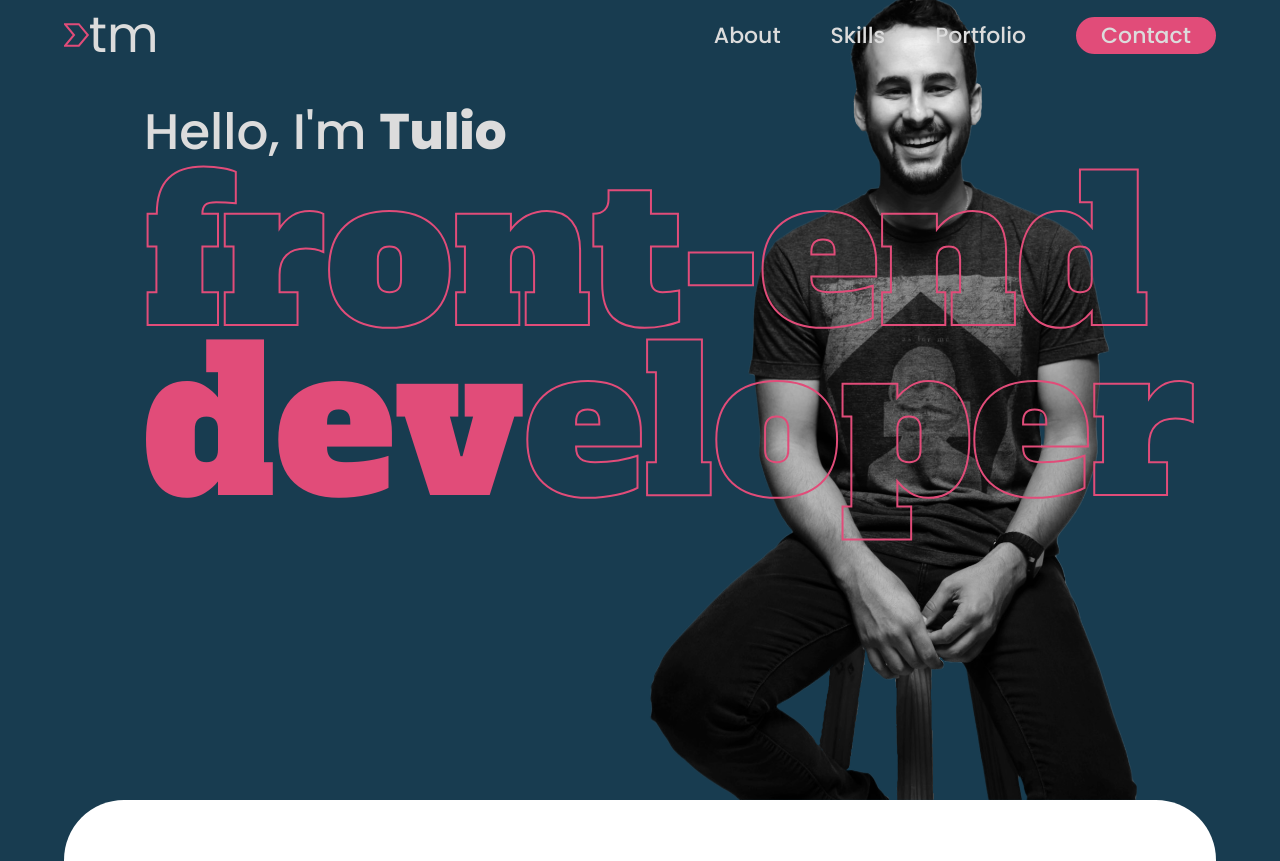
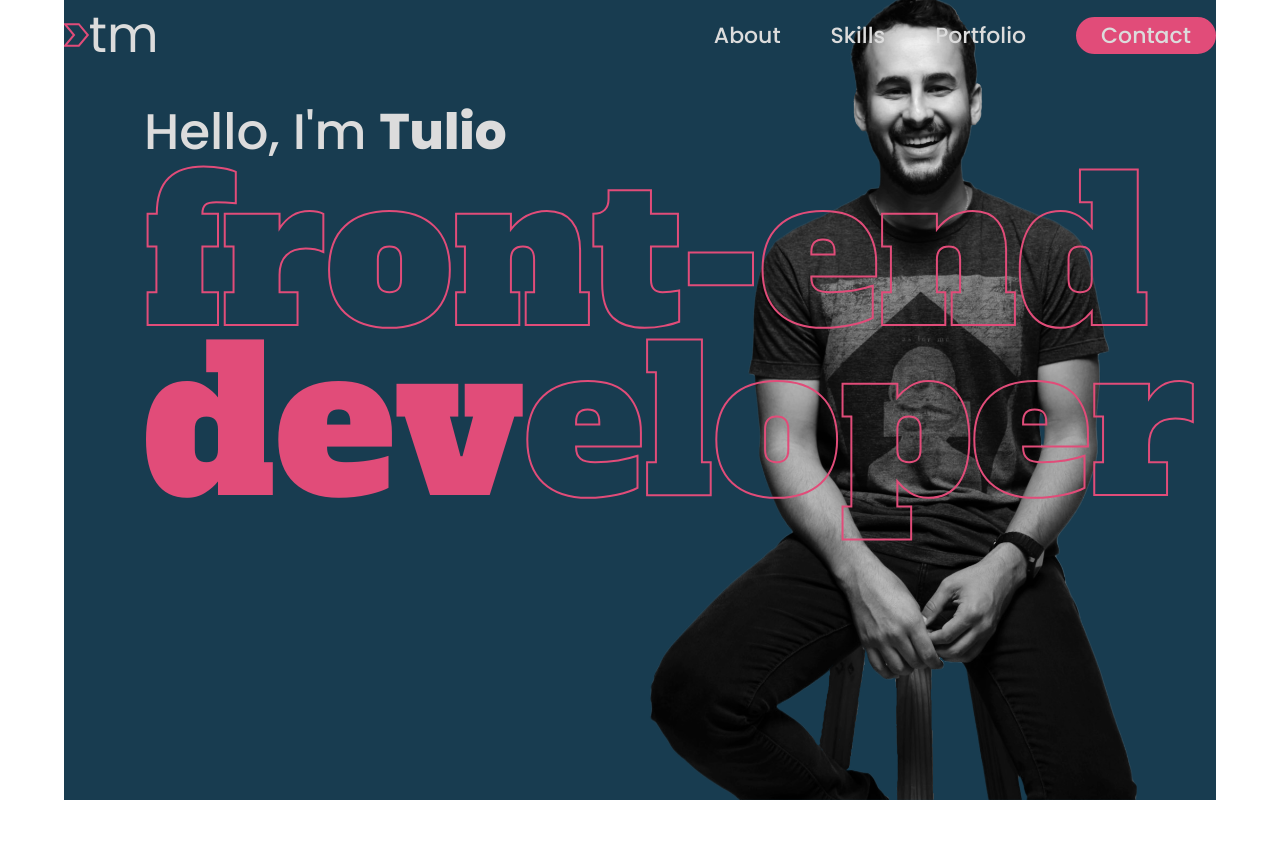
Before and after one commit to t-minini/my-website-v2, a React (Create React App) app: page / in a window 1280 px wide. Shown: the top 861 px of the page. Built offline with nearby package versions, Linux system fonts and the light colour scheme.

Commit message:
:bug: trying to fix bug with photo v9

```diff
--- a/src/app.module.css
+++ b/src/app.module.css
@@ -19,7 +19,7 @@
   html {
     min-height: 100%;
     width: 100%;
-    background-color: var(--color2-blue);
+    /* background-color: var(--color2-blue); */
   }
 
   *,
```
